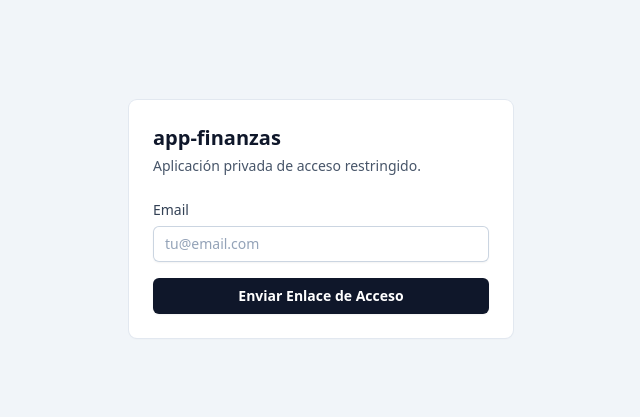
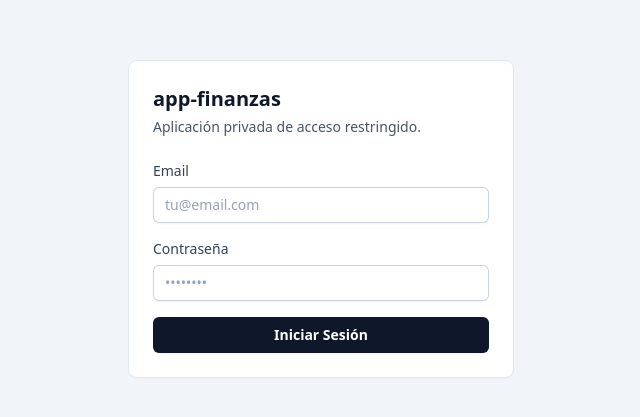
Before and after one commit to juanpbrizo/FinanzasJG, a React (Vite) app: page /login in a window 1280 px wide. Shown: the part 181-598 px from the top of the page, without its empty margins (319-959 px from the left). Built offline with nearby package versions, Linux system fonts and the light colour scheme; no server answers.

Commit message:
feat(auth): reemplazar magic link por login con email y contrasena
- signInWithPassword en lugar de signInWithOtp (sin dependencia de mailing)
- LoginPage: campo de contrasena y boton 'Iniciar Sesion'
- mensaje unico 'Credenciales incorrectas o usuario no autorizado.'
- README y dist actualizados

```diff
--- a/src/features/auth/AuthContext.js
+++ b/src/features/auth/AuthContext.js
@@ -5,7 +5,7 @@ import { createContext } from 'react'
  * @property {import('@supabase/supabase-js').Session | null} session
  * @property {import('@supabase/supabase-js').User | null} user
  * @property {boolean} loading  true mientras se resuelve la sesion inicial
- * @property {(email: string) => Promise<void>} signInWithMagicLink
+ * @property {(email: string, password: string) => Promise<void>} signInWithPassword
  * @property {() => Promise<void>} signOut
  */
 
--- a/src/features/auth/AuthProvider.jsx
+++ b/src/features/auth/AuthProvider.jsx
@@ -3,26 +3,25 @@ import { getSupabase } from '../../lib/supabase'
 import { queryClient } from '../../lib/queryClient'
 import { AuthContext } from './AuthContext'
 
-const ACCESO_DENEGADO =
-  'Acceso denegado: El correo electronico no esta autorizado para ingresar a esta aplicacion.'
+const CREDENCIALES_INVALIDAS = 'Credenciales incorrectas o usuario no autorizado.'
 
 /**
  * Traduce los errores de Supabase a mensajes accionables.
- * Con `shouldCreateUser: false`, un email no registrado devuelve
- * `otp_disabled` / "Signups not allowed for otp".
+ * Un email inexistente y una contrasena incorrecta devuelven el mismo
+ * mensaje a proposito: no se filtra que cuentas existen.
  */
 function mensajeDeErrorAuth(error) {
   const codigo = error?.code ?? ''
   const detalle = error?.message ?? ''
   if (
-    codigo === 'otp_disabled' ||
+    codigo === 'invalid_credentials' ||
     codigo === 'user_not_found' ||
-    error?.status === 422 ||
-    /signups not allowed|user not found/i.test(detalle)
+    error?.status === 400 ||
+    /invalid login credentials|user not found/i.test(detalle)
   ) {
-    return ACCESO_DENEGADO
+    return CREDENCIALES_INVALIDAS
   }
-  return detalle || 'No se pudo enviar el enlace de acceso.'
+  return detalle || 'No se pudo iniciar sesion.'
 }
 
 /**
@@ -61,18 +60,11 @@ export default function AuthProvider({ children }) {
     }
   }, [])
 
-  const signInWithMagicLink = useCallback(async (email) => {
+  const signInWithPassword = useCallback(async (email, password) => {
     const supabase = getSupabase()
-    // Aplicacion privada: solo pueden ingresar usuarios ya registrados en Supabase.
-    // `emailRedirectTo` se deriva del origen actual para que el enlace apunte al
-    // dominio donde realmente corre la app (produccion o local), nunca a una URL fija.
-    const { error } = await supabase.auth.signInWithOtp({
-      email,
-      options: {
-        shouldCreateUser: false,
-        emailRedirectTo: window.location.origin,
-      },
-    })
+    // Aplicacion privada: las cuentas se crean desde el panel de Supabase.
+    // No hay registro publico ni envio de correos.
+    const { error } = await supabase.auth.signInWithPassword({ email, password })
     if (error) throw new Error(mensajeDeErrorAuth(error))
   }, [])
 
@@ -89,10 +81,10 @@ export default function AuthProvider({ children }) {
       session,
       user: session?.user ?? null,
       loading,
-      signInWithMagicLink,
+      signInWithPassword,
       signOut,
     }),
-    [session, loading, signInWithMagicLink, signOut],
+    [session, loading, signInWithPassword, signOut],
   )
 
   return <AuthContext.Provider value={value}>{children}</AuthContext.Provider>
--- a/src/features/auth/LoginPage.jsx
+++ b/src/features/auth/LoginPage.jsx
@@ -6,10 +6,11 @@ import Spinner from '../../components/ui/Spinner'
 import { useAuth } from './useAuth'
 
 export default function LoginPage() {
-  const { session, loading, signInWithMagicLink } = useAuth()
+  const { session, loading, signInWithPassword } = useAuth()
   const location = useLocation()
   const [email, setEmail] = useState('')
-  const [estado, setEstado] = useState('idle') // idle | enviando | enviado
+  const [password, setPassword] = useState('')
+  const [enviando, setEnviando] = useState(false)
   const [error, setError] = useState(null)
 
   if (loading) return <Spinner />
@@ -22,13 +23,13 @@ export default function LoginPage() {
   async function handleSubmit(event) {
     event.preventDefault()
     setError(null)
-    setEstado('enviando')
+    setEnviando(true)
     try {
-      await signInWithMagicLink(email.trim())
-      setEstado('enviado')
+      await signInWithPassword(email.trim(), password)
+      // El redirect lo resuelve el <Navigate> de arriba al actualizarse la sesion.
     } catch (err) {
-      setError(err.message ?? 'No se pudo enviar el enlace de acceso.')
-      setEstado('idle')
+      setError(err.message ?? 'Credenciales incorrectas o usuario no autorizado.')
+      setEnviando(false)
     }
   }
 
@@ -36,15 +37,8 @@ export default function LoginPage() {
     <div className="flex min-h-screen items-center justify-center bg-slate-100 p-6">
       <div className="w-full max-w-sm rounded-lg bg-white p-6 shadow-sm ring-1 ring-slate-200">
         <h1 className="text-xl font-semibold text-slate-900">app-finanzas</h1>
-        <p className="mt-1 text-sm text-slate-600">
-          Aplicación privada de acceso restringido.
-        </p>
+        <p className="mt-1 text-sm text-slate-600">Aplicación privada de acceso restringido.</p>
 
-        {estado === 'enviado' ? (
-          <p className="mt-6 rounded-md bg-emerald-50 p-3 text-sm text-emerald-800">
-            Enlace enviado a <strong>{email}</strong>. Revisa tu bandeja de entrada.
-          </p>
-        ) : (
         <form onSubmit={handleSubmit} className="mt-6 space-y-4">
           <Input
             id="email"
@@ -56,7 +50,20 @@ export default function LoginPage() {
             placeholder="tu@email.com"
             value={email}
             onChange={(e) => setEmail(e.target.value)}
-              disabled={estado === 'enviando'}
+            disabled={enviando}
+          />
+
+          <Input
+            id="password"
+            name="password"
+            type="password"
+            label="Contraseña"
+            autoComplete="current-password"
+            required
+            placeholder="••••••••"
+            value={password}
+            onChange={(e) => setPassword(e.target.value)}
+            disabled={enviando}
           />
 
           {error ? (
@@ -65,11 +72,10 @@ export default function LoginPage() {
             </p>
           ) : null}
 
-            <Button type="submit" className="w-full" disabled={estado === 'enviando'}>
-              {estado === 'enviando' ? 'Enviando...' : 'Enviar Enlace de Acceso'}
+          <Button type="submit" className="w-full" disabled={enviando}>
+            {enviando ? 'Ingresando...' : 'Iniciar Sesión'}
           </Button>
         </form>
-        )}
       </div>
     </div>
   )
```
Also changed, not shown: 5 other files (tests, documents, lock files or other folders). Lines whose indentation alone changed are shown as unchanged.
